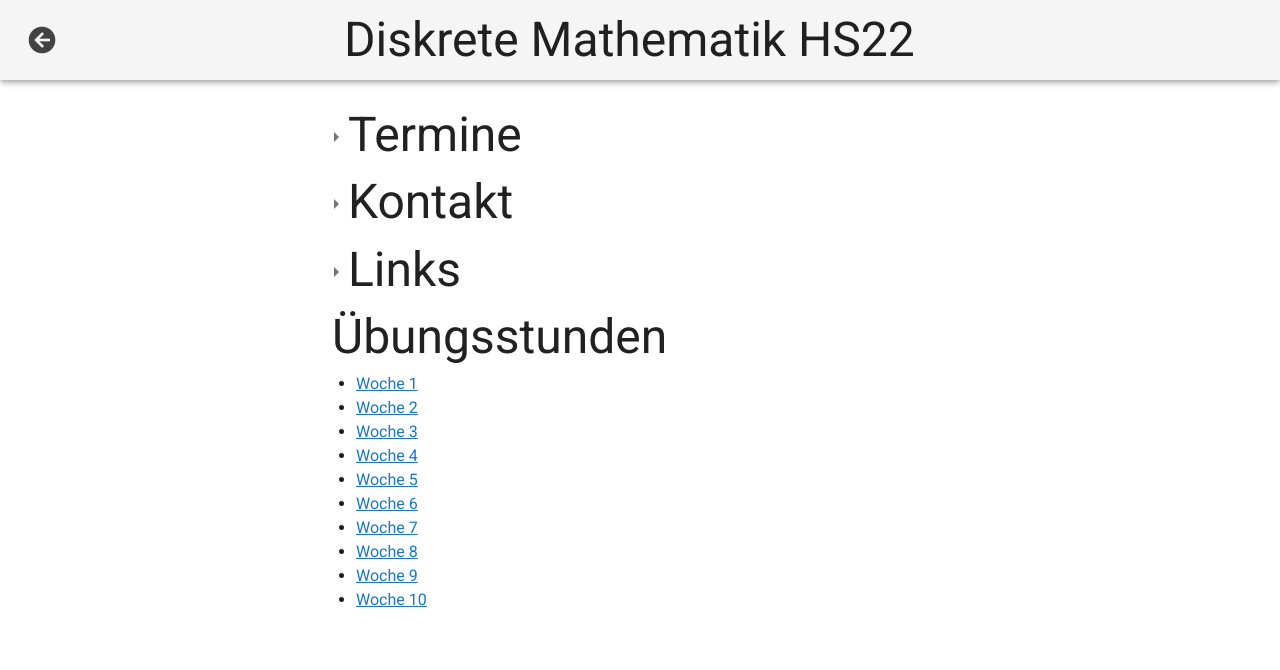
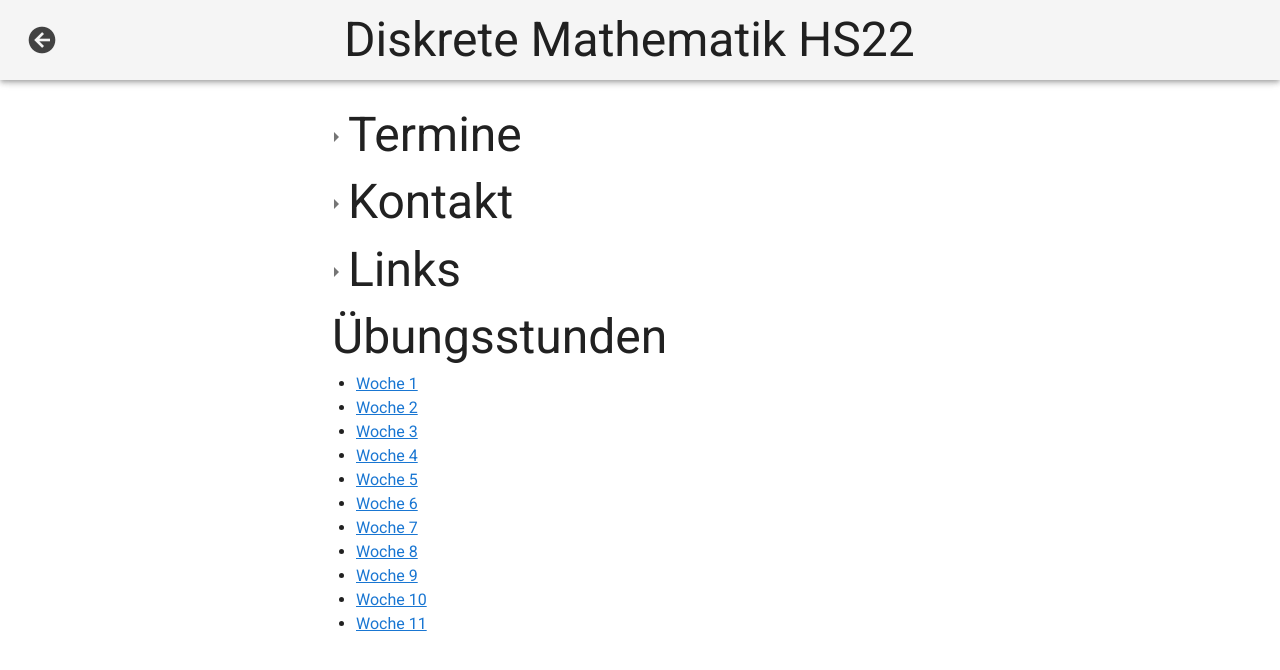
Before and after one commit to HumbleCatcher/eth-homepage, a Nuxt app: page /dm2022 in a window 1280 px wide. Shown: the top 670 px of the page. Built offline with nearby package versions, Linux system fonts and the light colour scheme.

Commit message:
add link to week 11

```diff
--- a/pages/dm2022/index.vue
+++ b/pages/dm2022/index.vue
@@ -114,6 +114,9 @@
       <li>
         <NuxtLink to="/dm2022/week/10"> Woche 10 </NuxtLink>
       </li>
+      <li>
+        <NuxtLink to="/dm2022/week/11"> Woche 11 </NuxtLink>
+      </li>
     </ul>
   </default-layout>
 </template>
```
